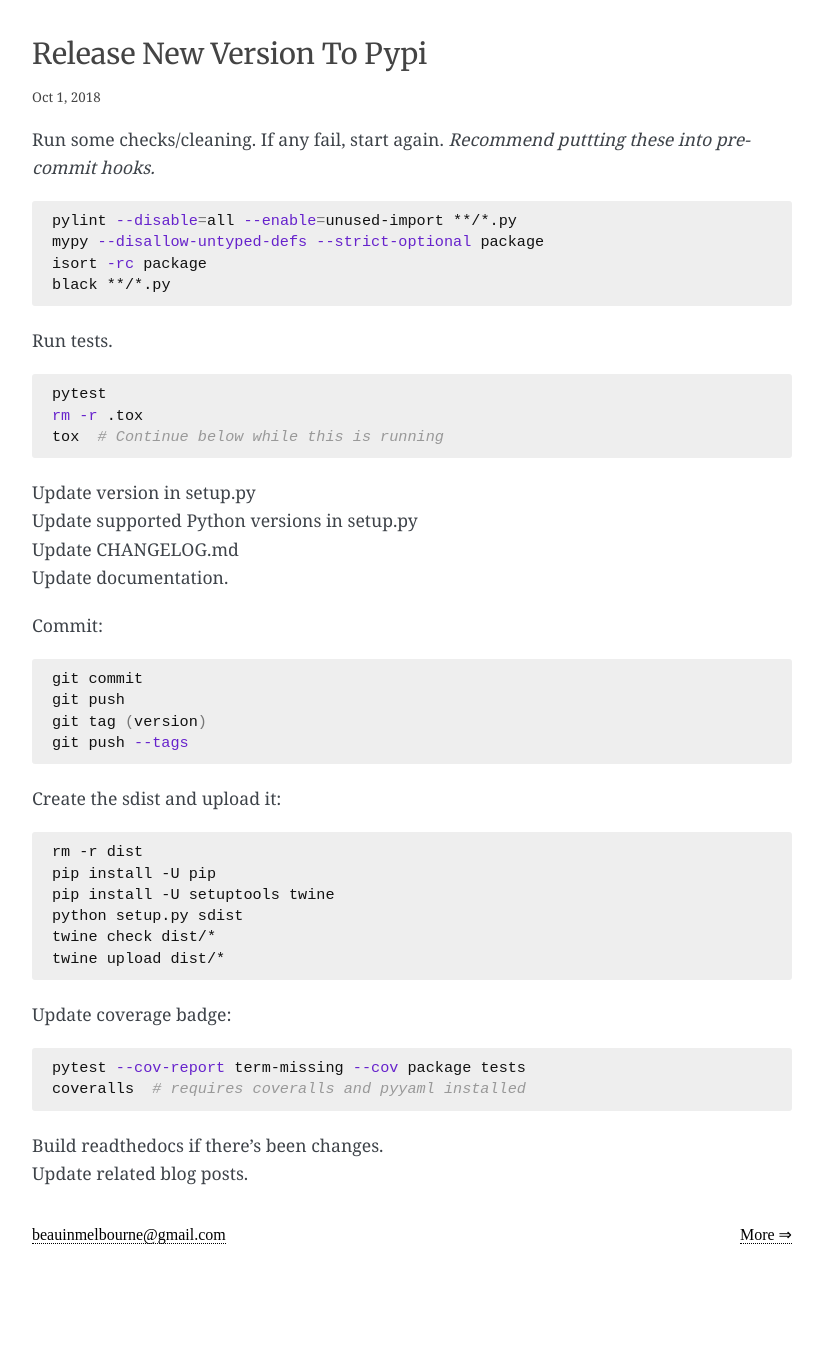
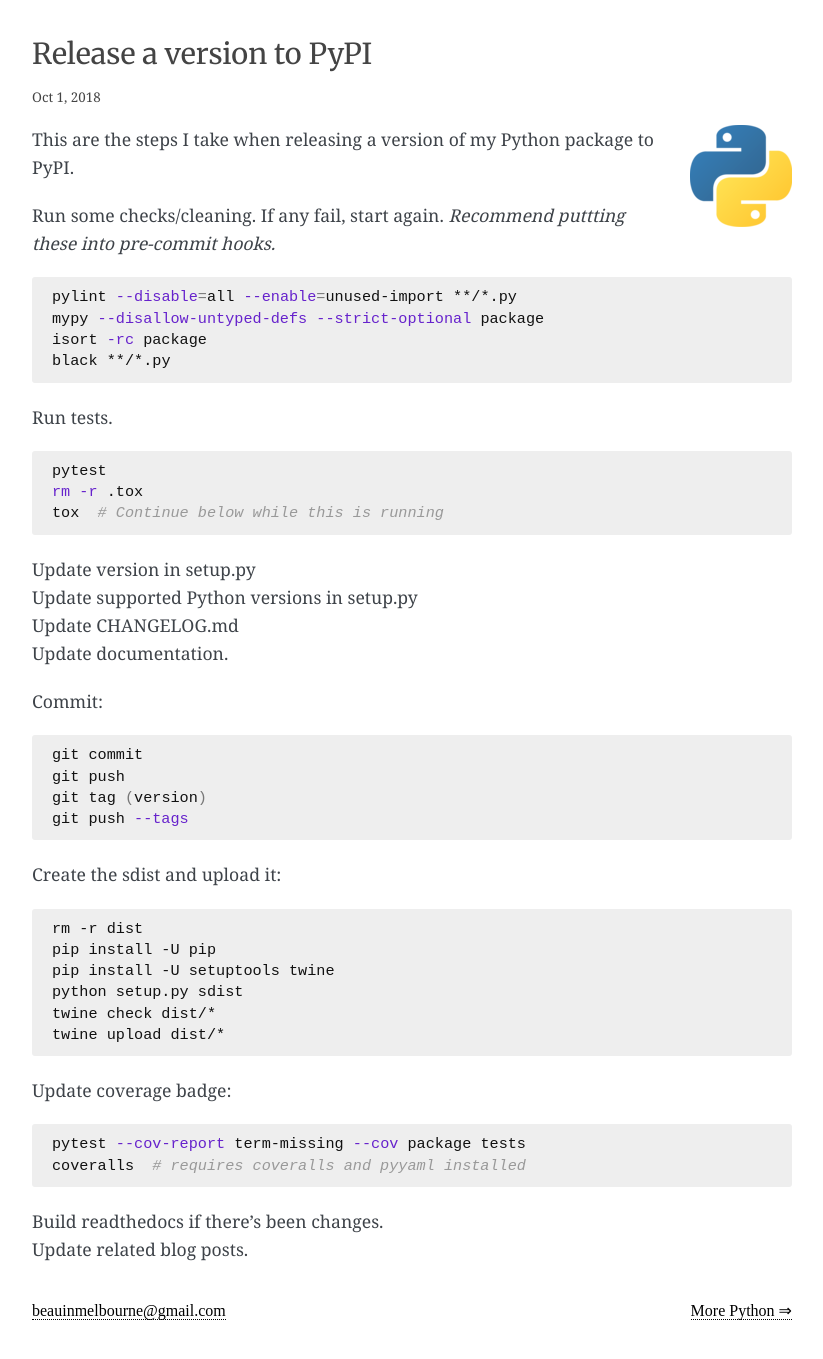
Before and after one commit to explodinglabs/explodinglabs.github.io, a Jekyll site: the page built from _posts/python/2018-10-01-release-new-version-to-pypi.markdown, in a window 1280 px wide. Shown: the whole page, without its empty margins (228-1051 px from the left). Built offline with Jekyll 4.4.1, drawn with Linux system fonts in a browser that asks for light colours; some web fonts are replaced; our own code applies the rules of GitHub Pages for plain Markdown files; before the commit the page ends 1283 px from its top, so only the background shows below that.

Commit message:
Update release doc

````diff
--- a/_posts/python/2018-10-01-release-new-version-to-pypi.markdown
+++ b/_posts/python/2018-10-01-release-new-version-to-pypi.markdown
@@ -1,3 +1,17 @@
+---
+layout: post
+category: python
+date: 2018-10-01
+title: "Release a version to PyPI"
+permalink: /python/release-to-pypi
+---
+<div class="wide-logos" markdown="1">
+![python](/assets/python.png)
+</div>
+
+This are the steps I take when releasing a version of my Python package to
+PyPI.
+
 Run some checks/cleaning. If any fail, start again.
 _Recommend puttting these into pre-commit hooks._
 ```sh
````
